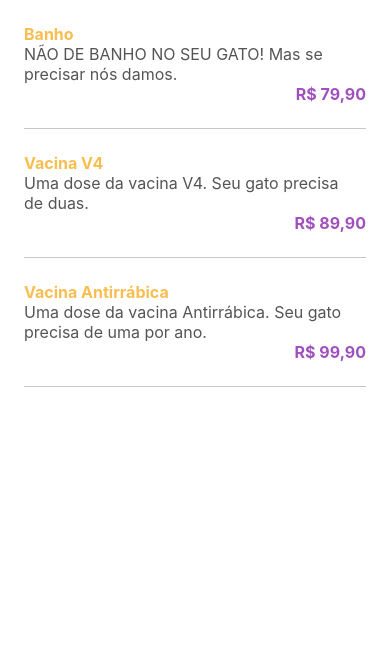
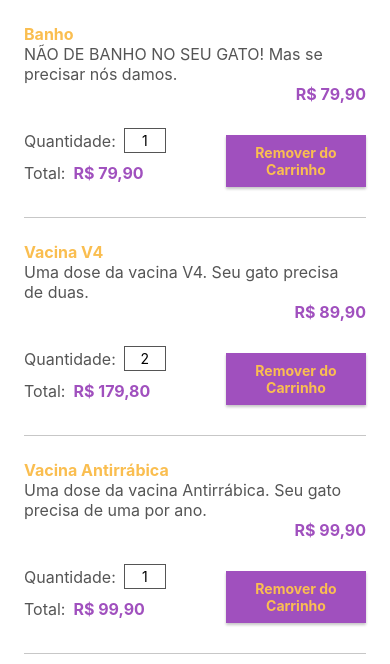
Before and after one commit to lalsilva/estudos-reactnative-gatito, a React Native app: screen /Carrinho in a window 390 px wide. Shown: the top 664 px of the page. Built offline with nearby package versions, Linux system fonts and the light colour scheme.

Commit message:
Criação da tela do carrinho. Componentização da tela padrão.

```diff
--- a/App.js
+++ b/App.js
@@ -2,8 +2,8 @@ import React from 'react';
 import 'intl';
 import 'intl/locale-data/jsonp/pt-BR';
 
-import Servicos from './src/telas/Servicos';
+import Carrinho from './src/telas/Carrinho';
 
 export default function App() {
-  return <Servicos />;
+  return <Carrinho />;
 }
--- /dev/null
+++ b/src/componentes/TelaPadrao/index.js
@@ -0,0 +1,14 @@
+import React from 'react';
+
+import { SafeAreaView, StatusBar } from 'react-native';
+
+import estilosGlobal from '../../estilos';
+
+export default function TelaPadrao({ children }) {
+    return (
+        <SafeAreaView style={estilosGlobal.preencher}>
+            <StatusBar />
+            {children}
+        </SafeAreaView>
+    )
+}
--- /dev/null
+++ b/src/telas/Carrinho/Item/estilos.js
@@ -0,0 +1,52 @@
+import { StyleSheet } from 'react-native';
+
+import { cores } from '../../../estilos';
+
+export default StyleSheet.create({
+    informacao: {
+        padding: 24
+    },
+    nome: {
+        color: cores.laranja,
+        fontWeight: 'bold',
+        fontSize: 16,
+    },
+    calculo: {
+        color: cores.escuro,
+        fontSize: 14,
+        marginVertical: 8,
+    },
+    preco: {
+        color: cores.roxo,
+        fontSize: 16,
+        fontWeight: 'bold',
+        textAlign: 'right',
+    },
+    divisor: {
+        marginHorizontal: 24,
+        borderBottomWidth: 1,
+        borderBottomColor: cores.cinza,
+    },
+    carrinho: {
+        paddingHorizontal: 24,
+        paddingBottom: 24,
+        flexDirection: 'row',
+        justifyContent: 'space-between',
+        alignItems: 'center',
+        flexWrap: 'wrap',
+    },
+    valor: {
+        flexDirection: 'row',
+        alignItems: 'center',
+        marginBottom: 10,
+        flexWrap: 'wrap',
+    },
+    descricao: {
+        color: cores.escuro,
+        fontSize: 16,
+        marginRight: 8,
+    },
+    quantidade: {
+        width: 42,
+    }
+});
--- /dev/null
+++ b/src/telas/Carrinho/Item/index.js
@@ -0,0 +1,66 @@
+import React, { useState } from 'react';
+import { View, Text } from 'react-native';
+
+import CampoInteiro from '../../../componentes/CampoInteiro';
+import Botao from '../../../componentes/Botao';
+
+import estilos from './estilos';
+
+export default function Item({ nome, preco, descricao, quantidade: quantidadeInicial }) {
+    const [quantidade, setQuantidade] = useState(quantidadeInicial);
+    const [total, setTotal] = useState(preco * quantidadeInicial);
+
+    const atualizaQuanitadeTotal = (novaQuantidade) => {
+        setQuantidade(novaQuantidade);
+        calculaTotal(novaQuantidade);
+    };
+
+    const calculaTotal = (novaQuantidade) => {
+        setTotal(novaQuantidade * preco);
+    };
+
+    return (
+        <>
+            <View style={estilos.informacao}>
+                <Text style={estilos.nome}>{nome}</Text>
+                <Text style={estilos.descricao}>{descricao}</Text>
+                <Text style={estilos.preco}>
+                    {
+                        Intl.NumberFormat('pt-BR', {
+                            style: 'currency',
+                            currency: 'BRL'
+                        }).format(preco)
+                    }
+                </Text>
+            </View>
+            <View style={estilos.carrinho}>
+                <View>
+                    <View style={estilos.valor}>
+                        <Text style={estilos.descricao}>Quantidade:</Text>
+                        <CampoInteiro
+                            estilos={estilos.quantidade}
+                            valor={quantidade}
+                            acao={atualizaQuanitadeTotal}
+                        />
+                    </View>
+                    <View style={estilos.valor}>
+                        <Text style={estilos.descricao}>Total:</Text>
+                        <Text style={estilos.preco}>
+                            {
+                                Intl.NumberFormat('pt-BR', {
+                                    style: 'currency',
+                                    currency: 'BRL'
+                                }).format(total)
+                            }
+                        </Text>
+                    </View>
+                </View>
+                <Botao
+                    valor='Remover do Carrinho'
+                    acao={() => { }}
+                />
+            </View>
+            <View style={estilos.divisor} />
+        </>
+    );
+}
--- /dev/null
+++ b/src/telas/Carrinho/index.js
@@ -0,0 +1,42 @@
+import React from 'react';
+import { FlatList } from 'react-native';
+
+import TelaPadrao from '../../componentes/TelaPadrao';
+import Item from './Item';
+
+const servicos = [
+    {
+        id: 1,
+        nome: "Banho",
+        preco: 79.9,
+        descricao: "NÃO DE BANHO NO SEU GATO! Mas se precisar nós damos.",
+        quantidade: 1
+    },
+    {
+        id: 2,
+        nome: "Vacina V4",
+        preco: 89.9,
+        descricao: "Uma dose da vacina V4. Seu gato precisa de duas.",
+        quantidade: 2
+    },
+    {
+        id: 3,
+        nome: "Vacina Antirrábica",
+        preco: 99.9,
+        descricao: "Uma dose da vacina Antirrábica. Seu gato precisa de uma por ano.",
+        quantidade: 1
+    }
+];
+
+export default function Carrinho() {
+    return (
+        <TelaPadrao>
+            <FlatList
+                data={servicos}
+                renderItem={({item}) => <Item {... item} />}
+                keyExtractor={({id}) => String(id)}
+                removeClippedSubviews={false}
+            />
+        </TelaPadrao>
+    );
+}
```
